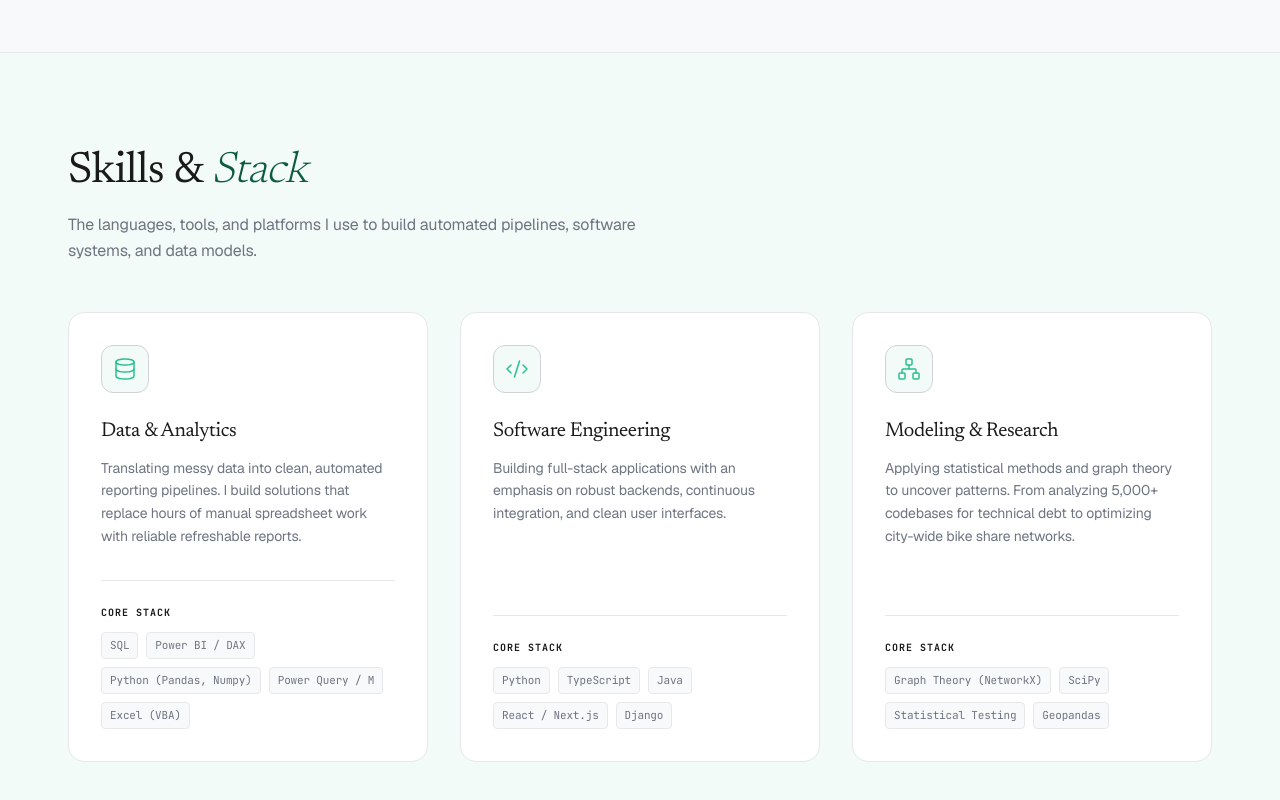
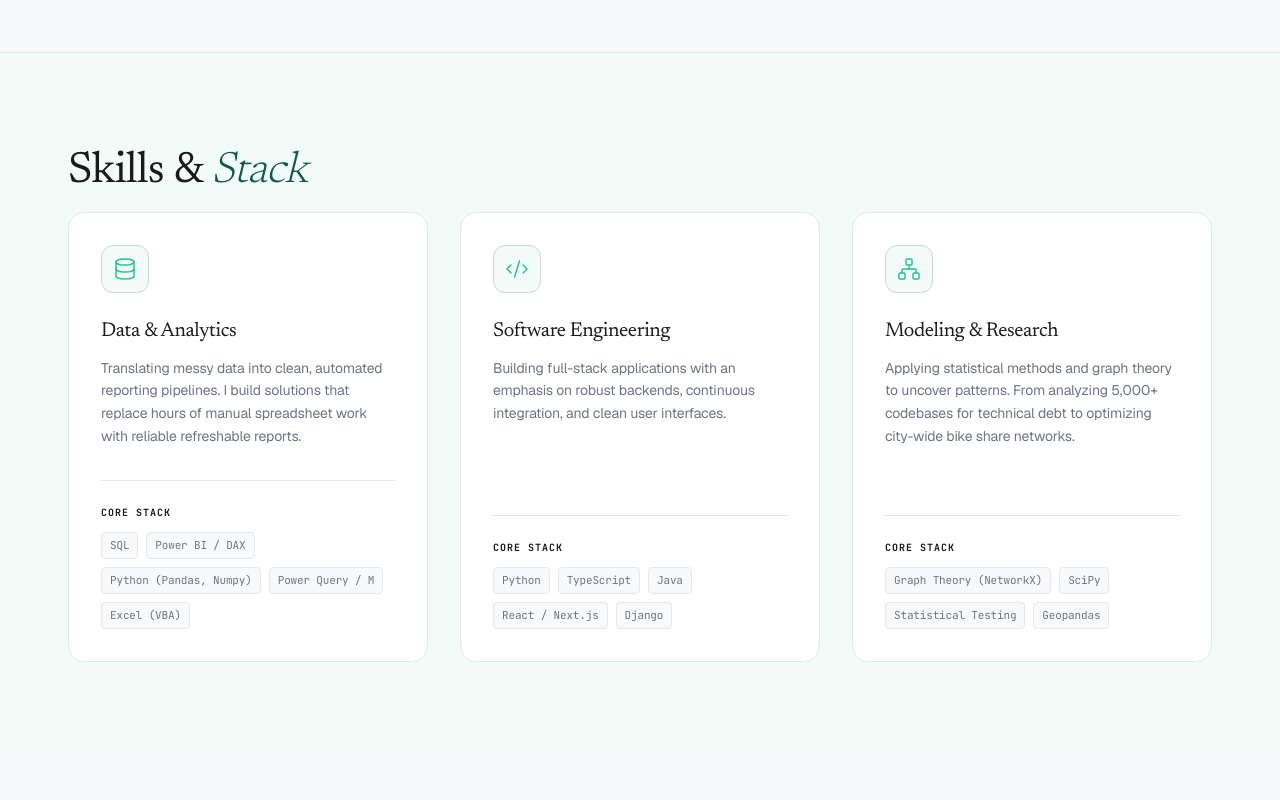
Before and after one commit to RikepilB/Portlio, a Next.js app: page / in a window 1280 px wide. Shown: the part 2623-3423 px from the top of the page. After the commit the page ends 3381 px from the top, so only its background shows below. Built offline with nearby package versions, Linux system fonts and the light colour scheme.

Commit message:
Update page.tsx

```diff
--- a/src/app/page.tsx
+++ b/src/app/page.tsx
@@ -169,10 +169,6 @@ export default function HomePage() {
           <h2 className="font-display font-normal text-[clamp(32px,3.5vw,44px)] tracking-[-0.02em] leading-[1.05] m-0 mb-4">
             Skills &amp; <em className="italic text-[#0c5a40] font-light">Stack</em>
           </h2>
-          <p className="text-[#6e7481] max-w-xl leading-relaxed mb-12">
-            The languages, tools, and platforms I use to build automated pipelines, software systems, and data models.
-          </p>
-
           <div className="grid md:grid-cols-3 gap-8">
             {areas.map((area) => (
               <div
```
